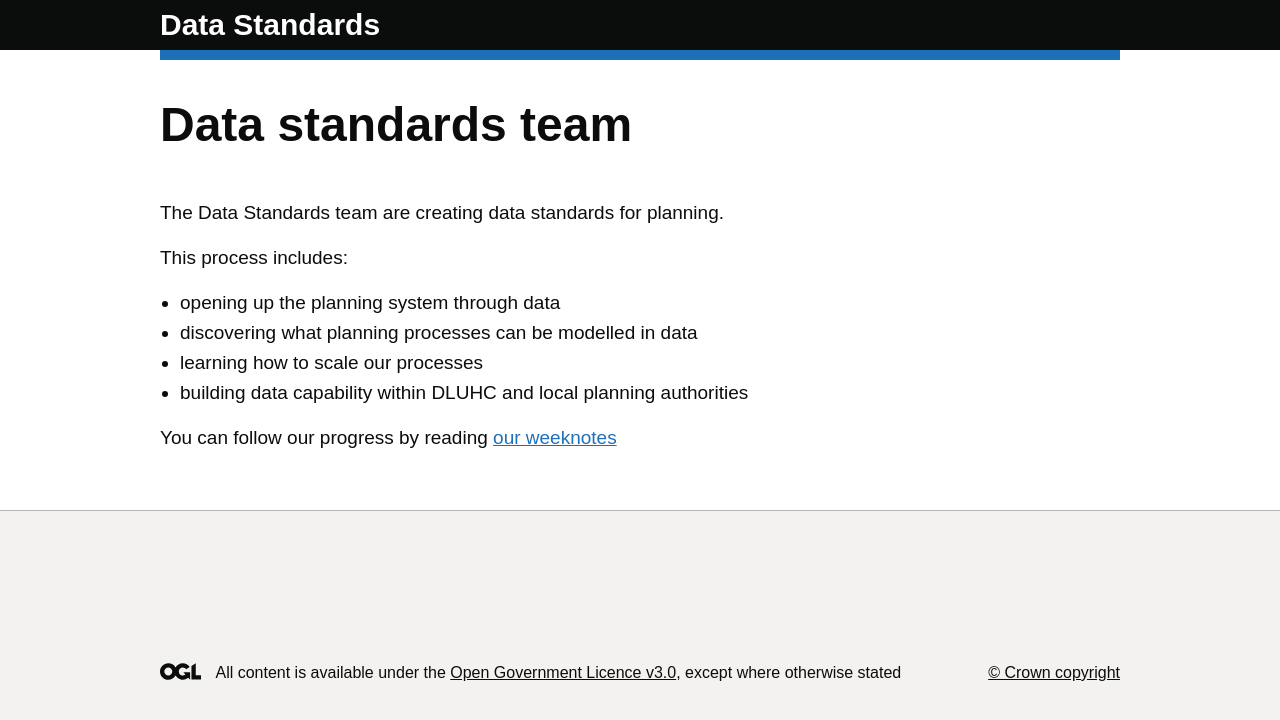
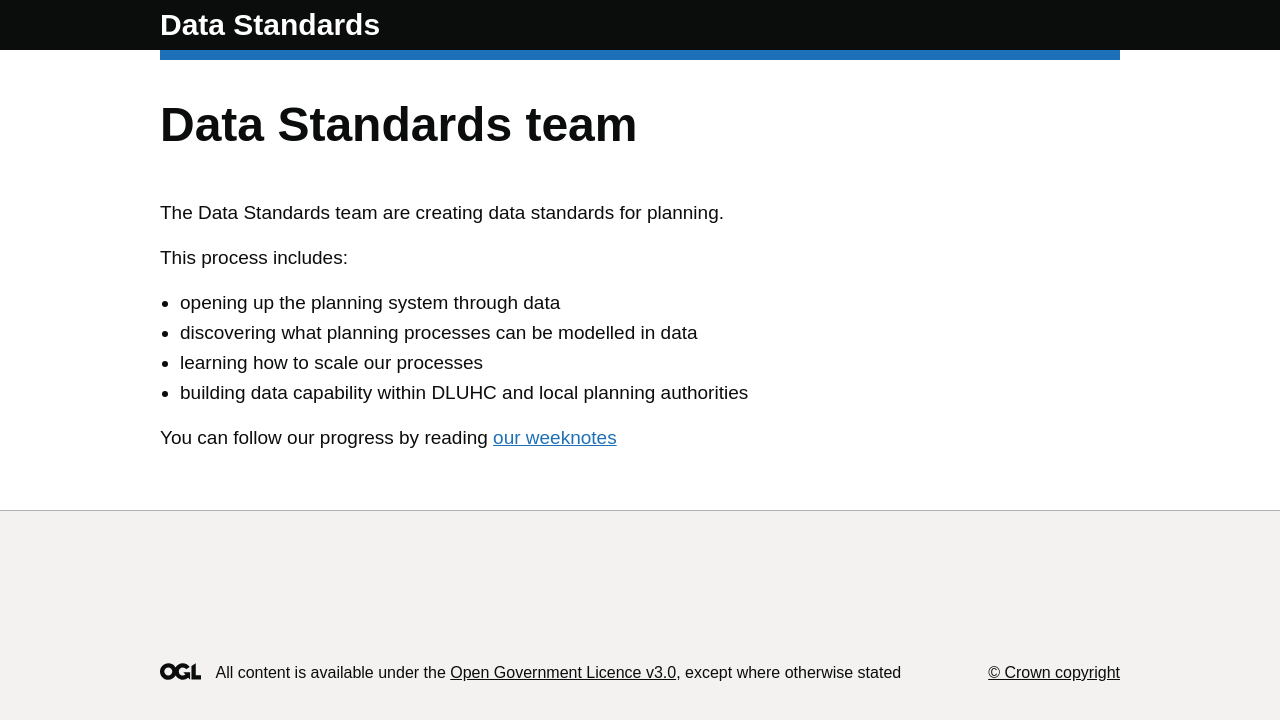
Before and after one commit to digital-land/data-standards-team, a Jekyll site: the page built from index.md, in a window 1280 px wide. Shown: the top 720 px of the page. Built offline with Jekyll 4.4.1, drawn with Linux system fonts in a browser that asks for light colours; some web fonts are replaced; our own code applies the rules of GitHub Pages for plain Markdown files.

```diff
--- a/index.md
+++ b/index.md
@@ -3,7 +3,7 @@ layout: default
 hidetitle: True
 ---
 
-# Data standards team
+# Data Standards team
 
 The Data Standards team are creating data standards for planning.
 
```
